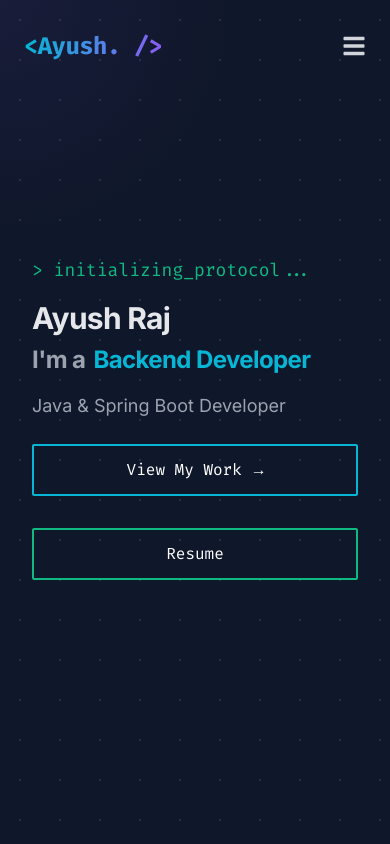
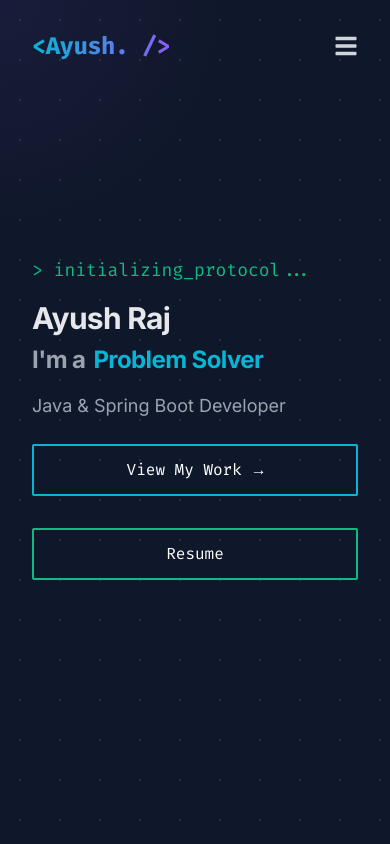
Before and after one commit to Ayushh23/mine-portfolio, a React (Vite) app: page / in a window 390 px wide. Shown: the top 844 px of the page. Built offline with nearby package versions, Linux system fonts and the light colour scheme.

Commit message:
Responsiveness of navbar

```diff
--- a/src/components/Navbar.jsx
+++ b/src/components/Navbar.jsx
@@ -24,12 +24,12 @@ const Navbar = () => {
     const handleClick = () => setNav(!nav);
 
     return (
-        <div className='fixed w-full flex justify-center z-50 transition-all duration-300 pointer-events-none mt-4'>
+        <div className='fixed w-full flex justify-center z-50 transition-all duration-300 pointer-events-none mt-4 px-4'>
             {/* Floating PILL Container for Desktop/Tablet */}
             <motion.div
                 initial={{ y: -100, opacity: 0 }}
                 animate={{ y: 0, opacity: 1 }}
-                className={`pointer-events-auto h-[60px] md:h-[70px] w-full md:w-[90%] max-w-[1200px] flex justify-between items-center px-6 rounded-2xl transition-all duration-500
+                className={`pointer-events-auto h-[60px] md:h-[70px] w-full md:w-[90%] max-w-[1200px] flex justify-between items-center px-4 sm:px-6 rounded-2xl transition-all duration-500
             ${scrolled ? 'glass shadow-2xl bg-primary/40 backdrop-blur-xl border border-white/10' : 'bg-transparent'}`}
             >
 
--- a/src/data/content.js
+++ b/src/data/content.js
@@ -15,8 +15,6 @@ export const content = {
         subtitle: "Java & Spring Boot Developer",
         typingText: [
             "Java Developer",
-            "Backend Developer",
-            "Spring Boot Developer",
             "Problem Solver",
             "AI App Builder",
         ],
```
